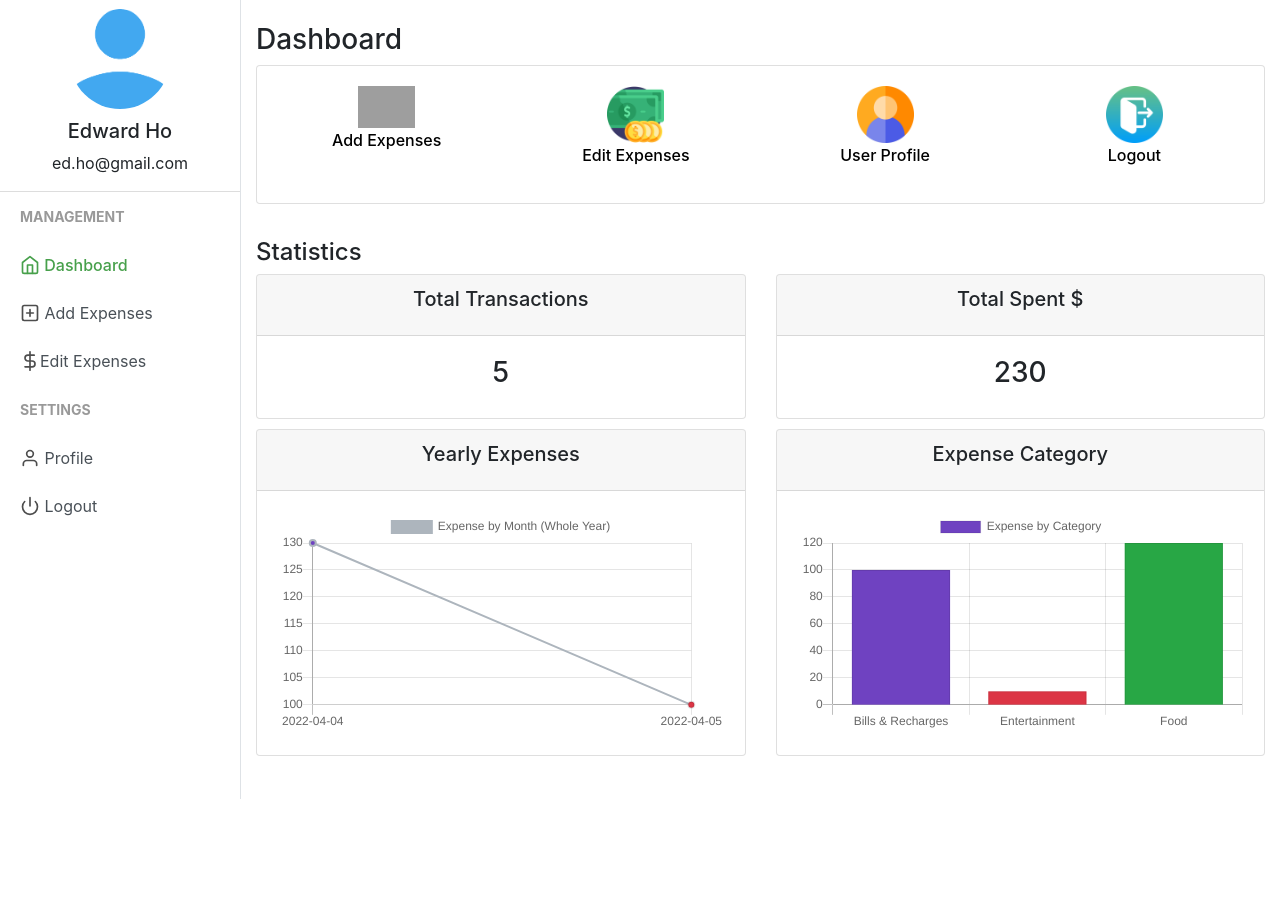
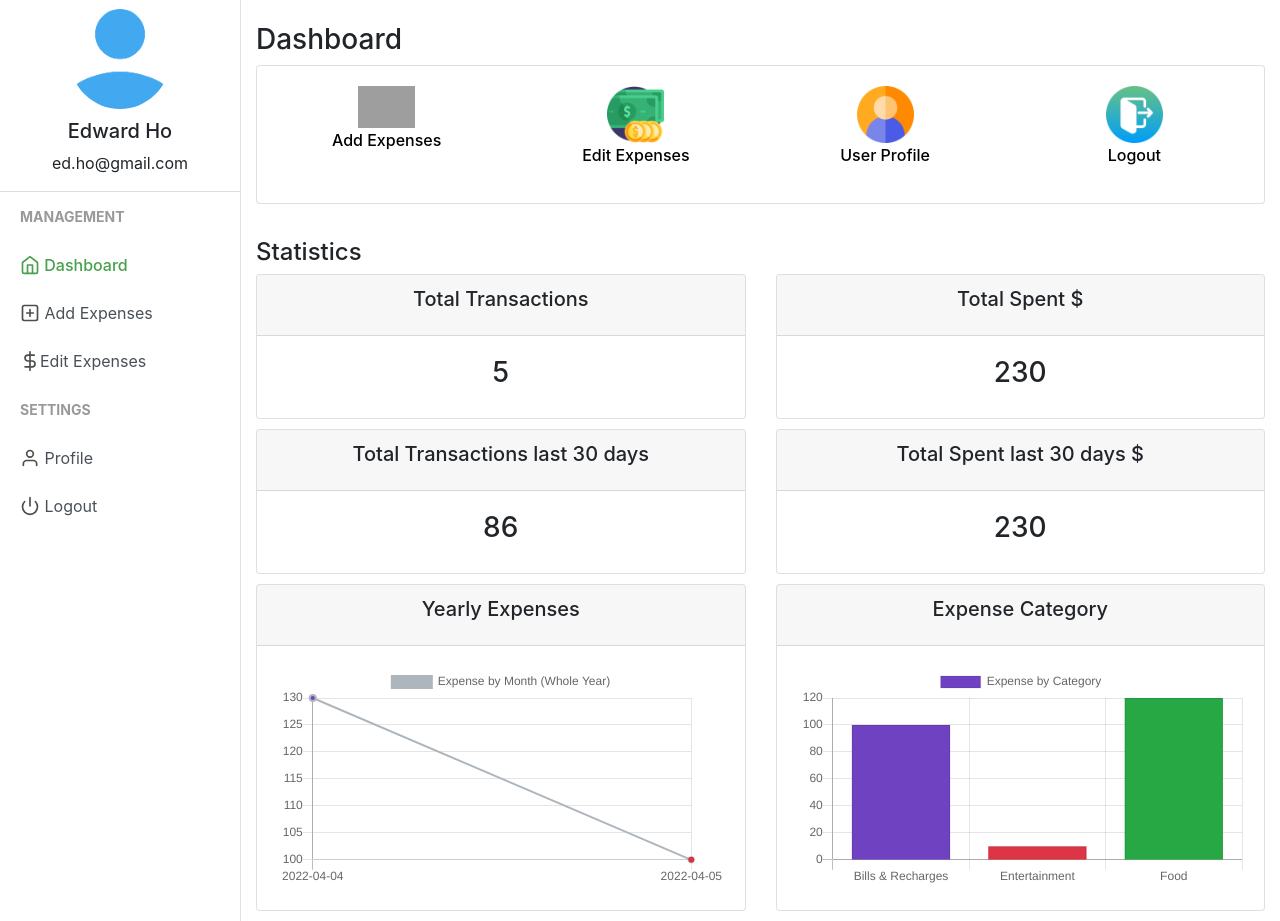
Before and after one commit to albertho425/php-mysql-finance-app, a PHP site: page /Finance/ in a window 1280 px wide. Shown: the part 57-978 px from the top of the page. Before the commit the page ends 856 px from the top, so only its background shows below. Run offline with PHP 8.4, Linux system fonts and the light colour scheme; a user stored in the database is signed in; data comes from the database, SQL or seed files in the repository; grey boxes are pictures that could not be loaded.

Commit message:
Add amount spent in last 30 days to dashboard

```diff
--- a/index.php
+++ b/index.php
@@ -8,13 +8,19 @@
 
   //$numberOfTransactions = mysqli_query($con, "SELECT COUNT(*) FROM expenses WHERE user_id = '$userid'");
   $total_spent = mysqli_query($con, "SELECT SUM(expense) FROM expenses WHERE user_id = '$userid'");
+  //access the object colum index 0 or associative key
+  $total_amount = $total_spent->fetch_array()[0] ?? '';
 
+  // number o total expense entries for a user
   $result = mysqli_query($con, "SELECT * FROM expenses WHERE user_id = '$userid'");
   // convert object to string
   $count = mysqli_num_rows($result);
 
-  //access the object colum index 0 or associative key
-  $total_amount = $total_spent->fetch_array()[0] ?? '';
+  $total_spent_last_30_days = mysqli_query($con, "SELECT SUM(expense) FROM expenses WHERE expensedate > NOW() - INTERVAL 30 day AND user_id = '$userid'");
+  $total_spent_last_30_days_output = $total_spent_last_30_days->fetch_array()[0] ?? '';
+
+  $expenses_last_30_days = mysqli_query($con, "SELECT * from expenses WHERE expensedate > NOW() - INTERVAL 30 day AND user_id = '$userid'");
+  $expenses_last_30_days_output = $expenses_last_30_days->fetch_array()[0] ?? '';
 
 ?>
 
@@ -120,6 +126,29 @@
               </div>
               <div class="card-body">
               <h3 class="text-center"> <?php  echo $total_amount; ?></h3>
+              </div>
+            </div>
+          </div>
+        </div>
+
+        <div class="row">
+          <div class="col-md">
+            <div class="card">
+              <div class="card-header">
+                <h5 class="card-title text-center">Total Transactions last 30 days</h5>
+              </div>
+              <div class="card-body">
+                <h3 class="text-center"> <?php  echo $expenses_last_30_days_output ?></h3>
+              </div>
+            </div>
+          </div>
+          <div class="col-md">
+            <div class="card">
+              <div class="card-header">
+                <h5 class="card-title text-center">Total Spent last 30 days $</h5>
+              </div>
+              <div class="card-body">
+              <h3 class="text-center"> <?php  echo $total_spent_last_30_days_output ?></h3>
               </div>
             </div>
           </div>
```
